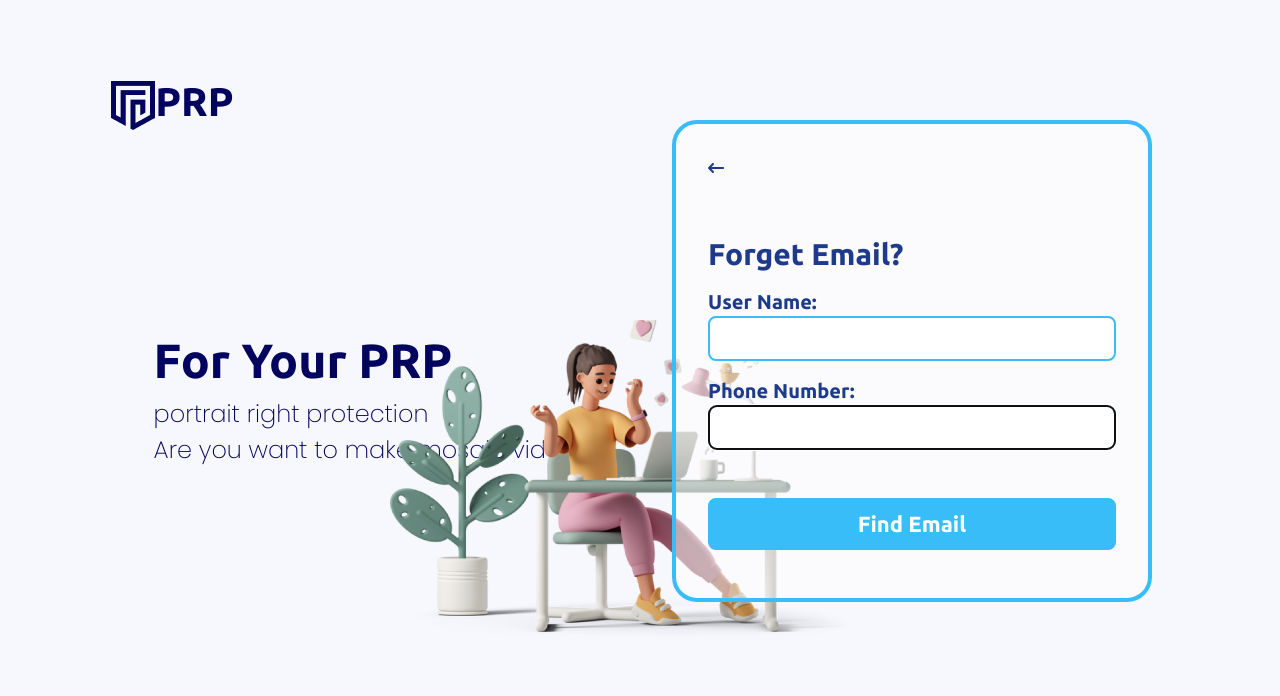
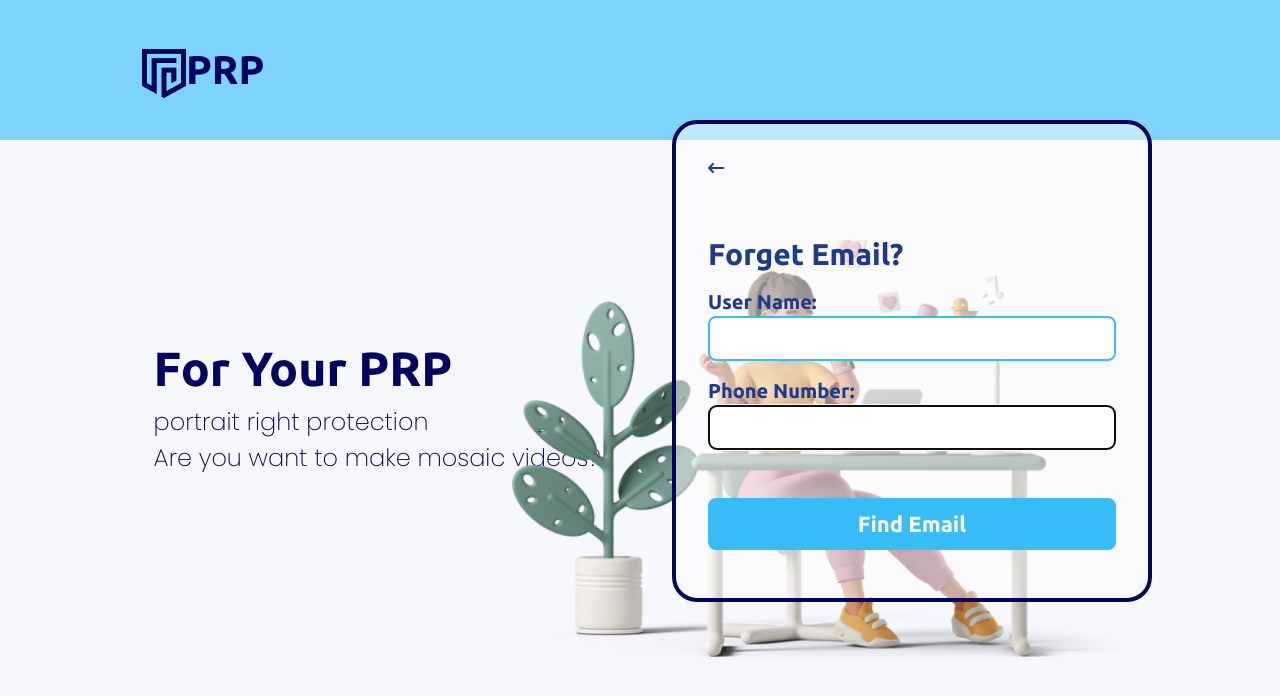
Before and after one commit to PRP-for-your-portrait-right-protection/frontend-repo, a React (Create React App) app: page /email in a window 1280 px wide. Shown: the top 696 px of the page. Built offline with nearby package versions, Linux system fonts and the light colour scheme.

Commit message:
chore : edit css, code

```diff
--- a/src/components/Signup.css
+++ b/src/components/Signup.css
@@ -118,7 +118,7 @@ textarea {
     padding: 2rem;
     background-color: rgba(255, 255, 255, 0.5);
     border-radius: 25px;
-    border: 4px solid rgb(56 189 248);
+    border: 4px solid #03045e;
   }
 }
 @media all and (min-width: 1024px) and (max-width: 1199px) {
--- a/src/pages/Loginpage.module.css
+++ b/src/pages/Loginpage.module.css
@@ -9,13 +9,17 @@
 .navbarbefore {
   display: flex;
   justify-content: flex-start;
-  padding-top: 4.5rem;
-  padding-left: 8.7%;
+  padding-top: 2.5rem;
+  padding-left: 11.1%;
+  padding-bottom: 2.5rem;
+  background-color: rgb(125 211 252);
 }
 .navbarafter {
   display: flex;
-  justify-content: space-around;
-  padding-top: 4.5rem;
+  justify-content: space-evenly;
+  padding-top: 2.5rem;
+  padding-bottom: 2.5rem;
+  background-color: rgb(125 211 252);
 }
 .navbar__logo {
   font-size: 40px;
@@ -55,10 +59,10 @@
 }
 .img {
   position: absolute;
-  top: 40%;
-  right: 32%;
-  max-width: 480px;
-  max-height: 360px;
+  top: 30%;
+  right: 10%;
+  max-width: 640px;
+  max-height: 480px;
 }
 .For_Your_PRP {
   margin-top: 12rem;
--- a/src/pages/Mainpage.js
+++ b/src/pages/Mainpage.js
@@ -30,7 +30,7 @@ function Mainpage() {
           <nav className={styles.navbarafter}>
             <div className={styles.navbar__logo}>
               <img src="images\path28.png" className="inline"></img>
-              <a href="/">PRP</a>
+              <Link to="/">PRP</Link>
             </div>
             <ul
               className={
@@ -38,13 +38,13 @@ function Mainpage() {
               }
             >
               <li>
-                <a href="/photo">PHOTO</a>
+                <Link to="/photo">PHOTO</Link>
               </li>
               <li>
-                <a href="/video">VIDEO</a>
+                <Link to="/video">VIDEO</Link>
               </li>
               <li>
-                <a href="/character">CHARACTER</a>
+                <Link to="/character">CHARACTER</Link>
               </li>
             </ul>
             <ul className={styles.navbar__info}>
@@ -61,13 +61,13 @@ function Mainpage() {
                 </button>
               </Link>
             </ul>
-            <a
-              href="#"
+            <Link
+              to="#"
               className={styles.navbar__toggleBtn}
               onClick={HandleToggle}
             >
               <i className="fa-solid fa-bars"></i>
-            </a>
+            </Link>
           </nav>
           <div className={styles.For_Your_PRP}>
             For Your PRP
@@ -93,7 +93,7 @@ function Mainpage() {
           <nav className={styles.navbarbefore}>
             <div className={styles.navbar__logo}>
               <img src="images\path28.png" className="inline"></img>
-              <a href="/">PRP</a>
+              <Link to="/">PRP</Link>
             </div>
           </nav>
           <div className={styles.For_Your_PRP}>
--- a/src/pages/Mainpage.module.css
+++ b/src/pages/Mainpage.module.css
@@ -9,13 +9,19 @@
 .navbarbefore {
   display: flex;
   justify-content: flex-start;
-  padding-top: 4.5rem;
-  padding-left: 8.7%;
+  padding-top: 2.5rem;
+  padding-bottom: 2.5rem;
+  padding-left: 11.1%;
+  align-items: center;
+  background-color: rgb(125 211 252);
 }
 .navbarafter {
   display: flex;
-  justify-content: space-around;
-  padding-top: 4.5rem;
+  justify-content: space-evenly;
+  padding-top: 2.5rem;
+  padding-bottom: 2.5rem;
+  align-items: center;
+  background-color: rgb(125 211 252);
 }
 .navbar__logo {
   font-size: 40px;
@@ -30,7 +36,7 @@
   font-size: 24px;
 }
 .navbar__menu li {
-  padding: 20px 24px;
+  padding: 12px 48px;
 }
 .navbar__info {
   display: flex;
@@ -103,7 +109,7 @@
   }
   .navbar__info {
     position: absolute;
-    top: 1.5%;
+    top: 3%;
     right: 12%;
   }
   .navbar__button {
```
